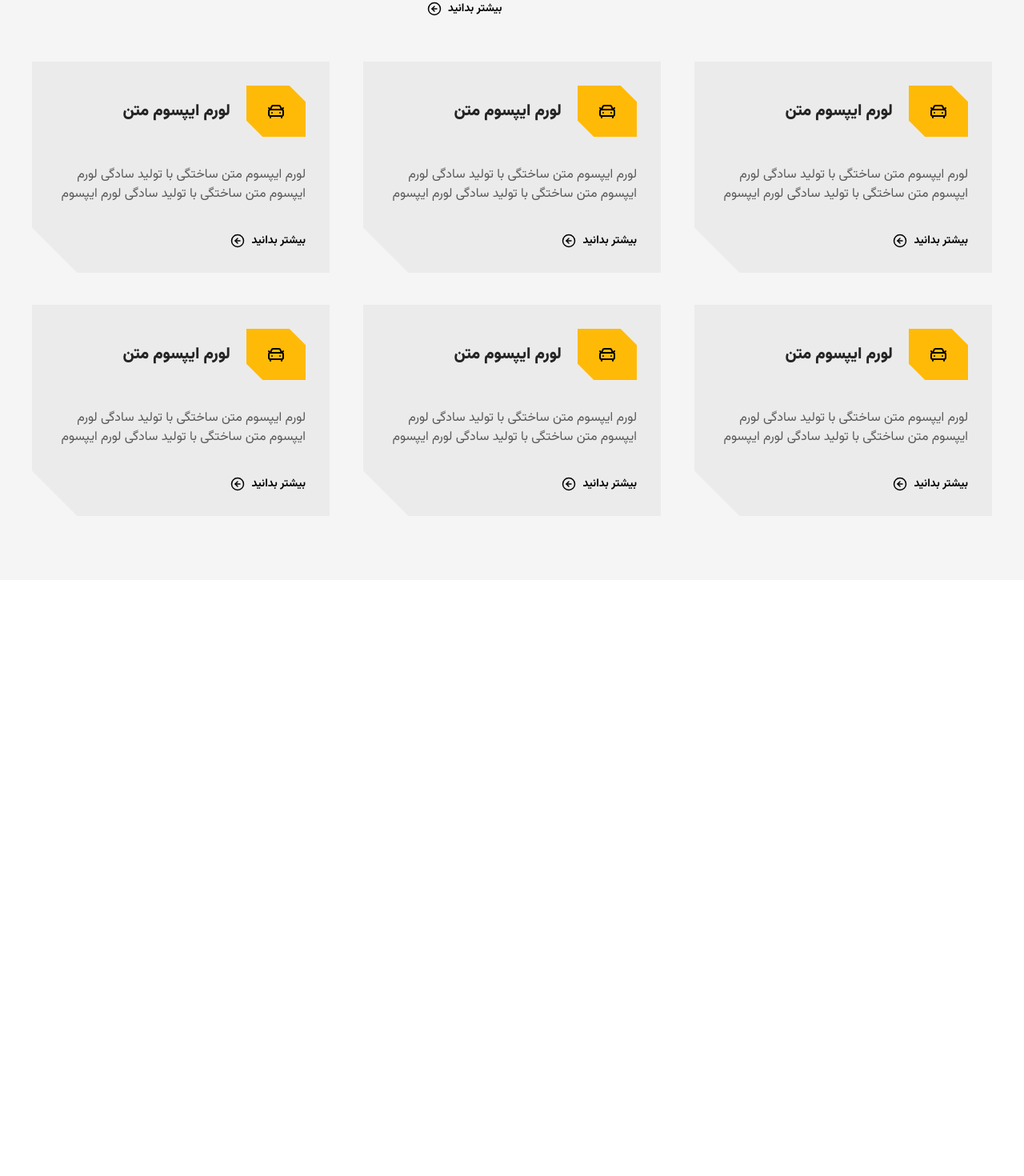
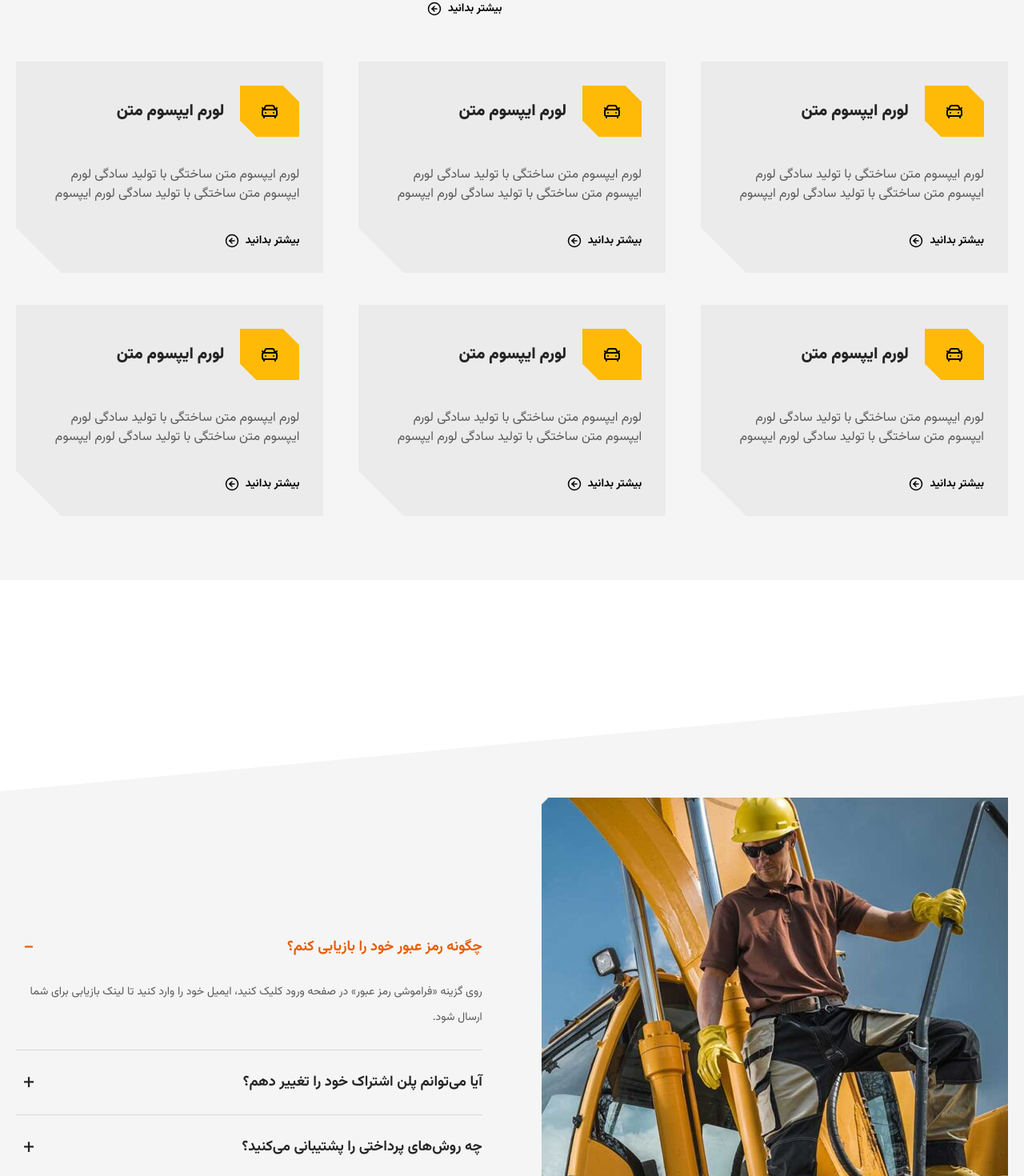
Before and after one commit to parsa-farshah/TitanYadak, a Next.js app: page / in a window 1280 px wide. Shown: the part 4500-5970 px from the top of the page at 80% size. Before the commit the page ends 5225 px from the top, so only its background shows below. Built offline with nearby package versions, Linux system fonts and the light colour scheme.

Commit message:
add accordion and image

```diff
--- /dev/null
+++ b/app/components/AccordionAndImg.tsx
@@ -0,0 +1,44 @@
+import React from "react";
+import { AccordionHome } from "./AccordionHome";
+import Image from "next/image";
+
+function AccordionAndImg() {
+  return (
+    <div className="w-full h-fit flex flex-col gap-y-10 items-center  bg-[#F5F5F5] relative pb-20 mt-20 md:mt-36 px-5 lg:flex-row lg:justify-between">
+      {/* bg */}
+      <div className="absolute top-0 right-0 z-10 w-full  scale-y-[-1]">
+        <svg
+          xmlns="http://www.w3.org/2000/svg"
+          viewBox="0 0 1000 100"
+          preserveAspectRatio="none"
+          className="w-full h-full bg-white"
+        >
+          <path fill="#F5F5F5" d="M0,6V0h1000v100L0,6z" />
+        </svg>
+      </div>
+      {/* ------------------ image -------------------------- */}
+      <div className="relative bg-primary p-5 h-screen overflow-hidden w-full  mt-20 lg:w-[47%]">
+        {/* decorative shapes */}
+        <div className="absolute inset-0 overflow-hidden">
+          <div className="overflow-hidden before:content-[] before:w-10 before:h-10 md:before:w-20 md:before:h-20 md:before:-top-10 md:before:-left-10 before:bg-[#f5f5f5] before:absolute before:z-30 before:-left-5 before:-top-5 before:rotate-45 duration-500 cursor-pointer flex flex-col after:content-[] after:w-10 after:h-10 md:after:w-20 md:after:h-20 md:after:-bottom-10 md:after:-right-10 after:bg-[#f5f5f5] after:absolute after:-right-5 after:-bottom-5 after:rotate-45">
+            {/* image */}
+            <div className="absolute inset-0 h-screen w-full">
+              <Image
+                src="/images/about.jpg"
+                alt="about"
+                fill
+                className="object-cover"
+              />
+            </div>
+          </div>
+        </div>
+      </div>
+      {/* accordion */}
+      <div className="h-fit lg:w-[47%]">
+        <AccordionHome />
+      </div>
+    </div>
+  );
+}
+
+export default AccordionAndImg;
--- /dev/null
+++ b/app/components/AccordionHome.tsx
@@ -0,0 +1,102 @@
+"use client";
+
+import {
+  Accordion,
+  AccordionContent,
+  AccordionItem,
+  AccordionTrigger,
+} from "@/components/ui/accordion";
+
+const items = [
+  {
+    value: "item-1",
+    question: "چگونه رمز عبور خود را بازیابی کنم؟",
+    answer:
+      "روی گزینه «فراموشی رمز عبور» در صفحه ورود کلیک کنید، ایمیل خود را وارد کنید تا لینک بازیابی برای شما ارسال شود.",
+  },
+  {
+    value: "item-2",
+    question: "آیا می‌توانم پلن اشتراک خود را تغییر دهم؟",
+    answer:
+      "بله، در هر زمان می‌توانید از بخش تنظیمات حساب کاربری، پلن خود را ارتقا یا کاهش دهید.",
+  },
+  {
+    value: "item-3",
+    question: "چه روش‌های پرداختی را پشتیبانی می‌کنید؟",
+    answer:
+      "ما از کارت‌های بانکی، پرداخت آنلاین و سایر روش‌های پرداخت امن پشتیبانی می‌کنیم.",
+  },
+];
+
+export function AccordionHome() {
+  return (
+    <Accordion
+      type="single"
+      defaultValue="item-1"
+      collapsible={false}
+      dir="rtl"
+      className="w-full"
+    >
+      {items.map((item) => (
+        <AccordionItem
+          key={item.value}
+          value={item.value}
+          className="w-full border-b border-[#d9d9d9]"
+        >
+          <AccordionTrigger
+            className="
+              w-full
+              flex-row-reverse
+              py-6
+              hover:no-underline
+              [&>svg]:hidden
+              group
+            "
+          >
+            <span
+              className="
+                w-8 h-8
+                shrink-0
+                flex items-center justify-center
+                text-3xl
+                leading-none
+                text-[#252525]
+                transition-colors
+                group-data-[state=open]:text-[#e85d04]
+              "
+            >
+              <span className="group-data-[state=open]:hidden">+</span>
+
+              <span className="hidden group-data-[state=open]:block">−</span>
+            </span>
+
+            <span
+              className="
+                flex-1
+                text-right
+                text-lg
+                font-bold
+                text-[#252525]
+                transition-colors
+                group-data-[state=open]:text-[#e85d04]
+              "
+            >
+              {item.question}
+            </span>
+          </AccordionTrigger>
+
+          <AccordionContent
+            className="
+              pb-6
+              text-right
+              leading-8
+              text-[#5a5a5a]
+            "
+          >
+            {item.answer}
+          </AccordionContent>
+        </AccordionItem>
+      ))}
+    </Accordion>
+  );
+}
--- a/app/components/OurService.tsx
+++ b/app/components/OurService.tsx
@@ -45,7 +45,7 @@ function OurService() {
           </div>
         </div>
         {/* cards */}
-        <section className="w-full flex flex-wrap justify-between gap-y-10 px-5">
+        <section className="w-full flex flex-wrap justify-between gap-y-10">
           {/* card 1 */}
           <div className="p-[30px] bg-[#ebebeb]  relative w-full h-fit overflow-hidden before:content-[] before:w-10 before:h-10 md:before:w-20 md:before:h-20 md:before:-bottom-10 md:before:-left-10 before:bg-[#F5F5F5] before:absolute before:-left-5 before:-bottom-5 before:-rotate-45  flex flex-col gap-y-5 md:w-[48%] lg:w-[31%] duration-500">
             {/* text */}
@@ -57,7 +57,115 @@ function OurService() {
                   className="
                       relative w-[74px] h-fit bg-primary p-5 overflow-hidden
                       flex justify-center items-center
-                      hover:-translate-y-4 duration-500
+                       duration-500
+                      before:content-['']
+                      before:w-10 before:h-10
+                      md:before:w-10 md:before:h-10
+                      before:bg-[#EBEBEB]
+                      before:absolute
+                      before:-left-6 before:-bottom-6
+                      before:-rotate-45
+
+                      after:content-['']
+                      after:w-10 after:h-10
+                      md:after:w-10 md:after:h-10
+                      after:bg-[#EBEBEB]
+                      after:absolute
+                      after:-right-6 after:-top-6
+                      after:-rotate-45
+                    "
+                >
+                  <CarFrontIcon />
+                </div>
+                {/* price */}
+                <h3 className="text-[#252525] text-xl font-black">
+                  لورم ایپسوم متن
+                </h3>
+              </div>
+              {/* text */}
+              <p className="text-[#5a5a5a]">
+                لورم ایپسوم متن ساختگی با تولید سادگی لورم ایپسوم متن ساختگی با
+                تولید سادگی لورم ایپسوم
+              </p>
+              {/* button */}
+              <section className="flex items-center gap-2 group">
+                <span className="text-black text-sm font-bold cursor-pointer group-hover:text-secondary duration-500">
+                  بیشتر بدانید
+                </span>
+                <ArrowLeftCircleIcon
+                  className="text-black group-hover:text-secondary duration-500"
+                  width={18}
+                  height={18}
+                />
+              </section>
+            </div>
+          </div>
+          {/* card 2 */}
+          <div className="p-[30px] bg-[#ebebeb]  relative w-full h-fit overflow-hidden before:content-[] before:w-10 before:h-10 md:before:w-20 md:before:h-20 md:before:-bottom-10 md:before:-left-10 before:bg-[#F5F5F5] before:absolute before:-left-5 before:-bottom-5 before:-rotate-45  flex flex-col gap-y-5 md:w-[48%] lg:w-[31%] duration-500">
+            {/* text */}
+            <div className="flex flex-col gap-y-9">
+              {/* star and price */}
+              <div className="flex gap-5 items-center">
+                {/* icons */}
+                <div
+                  className="
+                      relative w-[74px] h-fit bg-primary p-5 overflow-hidden
+                      flex justify-center items-center
+                       duration-500
+                      before:content-['']
+                      before:w-10 before:h-10
+                      md:before:w-10 md:before:h-10
+                      before:bg-[#EBEBEB]
+                      before:absolute
+                      before:-left-6 before:-bottom-6
+                      before:-rotate-45
+
+                      after:content-['']
+                      after:w-10 after:h-10
+                      md:after:w-10 md:after:h-10
+                      after:bg-[#EBEBEB]
+                      after:absolute
+                      after:-right-6 after:-top-6
+                      after:-rotate-45
+                    "
+                >
+                  <CarFrontIcon />
+                </div>
+                {/* price */}
+                <h3 className="text-[#252525] text-xl font-black">
+                  لورم ایپسوم متن
+                </h3>
+              </div>
+              {/* text */}
+              <p className="text-[#5a5a5a]">
+                لورم ایپسوم متن ساختگی با تولید سادگی لورم ایپسوم متن ساختگی با
+                تولید سادگی لورم ایپسوم
+              </p>
+              {/* button */}
+              <section className="flex items-center gap-2 group">
+                <span className="text-black text-sm font-bold cursor-pointer group-hover:text-secondary duration-500">
+                  بیشتر بدانید
+                </span>
+                <ArrowLeftCircleIcon
+                  className="text-black group-hover:text-secondary duration-500"
+                  width={18}
+                  height={18}
+                />
+              </section>
+            </div>
+          </div>
+          {/* card 3 */}
+          <div className="p-[30px] bg-[#ebebeb]  relative w-full h-fit overflow-hidden before:content-[] before:w-10 before:h-10 md:before:w-20 md:before:h-20 md:before:-bottom-10 md:before:-left-10 before:bg-[#F5F5F5] before:absolute before:-left-5 before:-bottom-5 before:-rotate-45  flex flex-col gap-y-5 md:w-[48%] lg:w-[31%] duration-500">
+            {/* text */}
+            <div className="flex flex-col gap-y-9">
+              {/* star and price */}
+              <div className="flex gap-5 items-center">
+                {/* icons */}
+                <div
+                  className="
+                      relative w-[74px] h-fit bg-primary p-5 overflow-hidden
+                      flex justify-center items-center
+                       duration-500
                       before:content-['']
                       before:w-10 before:h-10
                       md:before:w-10 md:before:h-10
@@ -100,7 +208,7 @@ function OurService() {
               </section>
             </div>
           </div>{" "}
-          {/* card 2 */}
+          {/* card 4 */}
           <div className="p-[30px] bg-[#ebebeb]  relative w-full h-fit overflow-hidden before:content-[] before:w-10 before:h-10 md:before:w-20 md:before:h-20 md:before:-bottom-10 md:before:-left-10 before:bg-[#F5F5F5] before:absolute before:-left-5 before:-bottom-5 before:-rotate-45  flex flex-col gap-y-5 md:w-[48%] lg:w-[31%] duration-500">
             {/* text */}
             <div className="flex flex-col gap-y-9">
@@ -111,7 +219,7 @@ function OurService() {
                   className="
                       relative w-[74px] h-fit bg-primary p-5 overflow-hidden
                       flex justify-center items-center
-                      hover:-translate-y-4 duration-500
+                       duration-500
                       before:content-['']
                       before:w-10 before:h-10
                       md:before:w-10 md:before:h-10
@@ -154,7 +262,7 @@ function OurService() {
               </section>
             </div>
           </div>{" "}
-          {/* card 3 */}
+          {/* card 5 */}
           <div className="p-[30px] bg-[#ebebeb]  relative w-full h-fit overflow-hidden before:content-[] before:w-10 before:h-10 md:before:w-20 md:before:h-20 md:before:-bottom-10 md:before:-left-10 before:bg-[#F5F5F5] before:absolute before:-left-5 before:-bottom-5 before:-rotate-45  flex flex-col gap-y-5 md:w-[48%] lg:w-[31%] duration-500">
             {/* text */}
             <div className="flex flex-col gap-y-9">
@@ -165,7 +273,7 @@ function OurService() {
                   className="
                       relative w-[74px] h-fit bg-primary p-5 overflow-hidden
                       flex justify-center items-center
-                      hover:-translate-y-4 duration-500
+                       duration-500
                       before:content-['']
                       before:w-10 before:h-10
                       md:before:w-10 md:before:h-10
@@ -207,115 +315,7 @@ function OurService() {
                 />
               </section>
             </div>
-          </div>
-          {/* card 4 */}
-          <div className="p-[30px] bg-[#ebebeb]  relative w-full h-fit overflow-hidden before:content-[] before:w-10 before:h-10 md:before:w-20 md:before:h-20 md:before:-bottom-10 md:before:-left-10 before:bg-[#F5F5F5] before:absolute before:-left-5 before:-bottom-5 before:-rotate-45  flex flex-col gap-y-5 md:w-[48%] lg:w-[31%] duration-500">
-            {/* text */}
-            <div className="flex flex-col gap-y-9">
-              {/* star and price */}
-              <div className="flex gap-5 items-center">
-                {/* icons */}
-                <div
-                  className="
-                      relative w-[74px] h-fit bg-primary p-5 overflow-hidden
-                      flex justify-center items-center
-                      hover:-translate-y-4 duration-500
-                      before:content-['']
-                      before:w-10 before:h-10
-                      md:before:w-10 md:before:h-10
-                      before:bg-[#EBEBEB]
-                      before:absolute
-                      before:-left-6 before:-bottom-6
-                      before:-rotate-45
-
-                      after:content-['']
-                      after:w-10 after:h-10
-                      md:after:w-10 md:after:h-10
-                      after:bg-[#EBEBEB]
-                      after:absolute
-                      after:-right-6 after:-top-6
-                      after:-rotate-45
-                    "
-                >
-                  <CarFrontIcon />
-                </div>
-                {/* price */}
-                <h3 className="text-[#252525] text-xl font-black">
-                  لورم ایپسوم متن
-                </h3>
-              </div>
-              {/* text */}
-              <p className="text-[#5a5a5a]">
-                لورم ایپسوم متن ساختگی با تولید سادگی لورم ایپسوم متن ساختگی با
-                تولید سادگی لورم ایپسوم
-              </p>
-              {/* button */}
-              <section className="flex items-center gap-2 group">
-                <span className="text-black text-sm font-bold cursor-pointer group-hover:text-secondary duration-500">
-                  بیشتر بدانید
-                </span>
-                <ArrowLeftCircleIcon
-                  className="text-black group-hover:text-secondary duration-500"
-                  width={18}
-                  height={18}
-                />
-              </section>
-            </div>
-          </div>
-          {/* card 5 */}
-          <div className="p-[30px] bg-[#ebebeb]  relative w-full h-fit overflow-hidden before:content-[] before:w-10 before:h-10 md:before:w-20 md:before:h-20 md:before:-bottom-10 md:before:-left-10 before:bg-[#F5F5F5] before:absolute before:-left-5 before:-bottom-5 before:-rotate-45  flex flex-col gap-y-5 md:w-[48%] lg:w-[31%] duration-500">
-            {/* text */}
-            <div className="flex flex-col gap-y-9">
-              {/* star and price */}
-              <div className="flex gap-5 items-center">
-                {/* icons */}
-                <div
-                  className="
-                      relative w-[74px] h-fit bg-primary p-5 overflow-hidden
-                      flex justify-center items-center
-                      hover:-translate-y-4 duration-500
-                      before:content-['']
-                      before:w-10 before:h-10
-                      md:before:w-10 md:before:h-10
-                      before:bg-[#EBEBEB]
-                      before:absolute
-                      before:-left-6 before:-bottom-6
-                      before:-rotate-45
-
-                      after:content-['']
-                      after:w-10 after:h-10
-                      md:after:w-10 md:after:h-10
-                      after:bg-[#EBEBEB]
-                      after:absolute
-                      after:-right-6 after:-top-6
-                      after:-rotate-45
-                    "
-                >
-                  <CarFrontIcon />
-                </div>
-                {/* price */}
-                <h3 className="text-[#252525] text-xl font-black">
-                  لورم ایپسوم متن
-                </h3>
-              </div>
-              {/* text */}
-              <p className="text-[#5a5a5a]">
-                لورم ایپسوم متن ساختگی با تولید سادگی لورم ایپسوم متن ساختگی با
-                تولید سادگی لورم ایپسوم
-              </p>
-              {/* button */}
-              <section className="flex items-center gap-2 group">
-                <span className="text-black text-sm font-bold cursor-pointer group-hover:text-secondary duration-500">
-                  بیشتر بدانید
-                </span>
-                <ArrowLeftCircleIcon
-                  className="text-black group-hover:text-secondary duration-500"
-                  width={18}
-                  height={18}
-                />
-              </section>
-            </div>
-          </div>
+          </div>{" "}
           {/* card 6 */}
           <div className="p-[30px] bg-[#ebebeb]  relative w-full h-fit overflow-hidden before:content-[] before:w-10 before:h-10 md:before:w-20 md:before:h-20 md:before:-bottom-10 md:before:-left-10 before:bg-[#F5F5F5] before:absolute before:-left-5 before:-bottom-5 before:-rotate-45  flex flex-col gap-y-5 md:w-[48%] lg:w-[31%] duration-500">
             {/* text */}
@@ -327,7 +327,7 @@ function OurService() {
                   className="
                       relative w-[74px] h-fit bg-primary p-5 overflow-hidden
                       flex justify-center items-center
-                      hover:-translate-y-4 duration-500
+                       duration-500
                       before:content-['']
                       before:w-10 before:h-10
                       md:before:w-10 md:before:h-10
--- a/app/page.tsx
+++ b/app/page.tsx
@@ -1,8 +1,9 @@
 import AboutUs from "./components/AboutUs";
-import ContactUs from "./components/OurService";
+import OurService from "./components/OurService";
 import Header from "./components/Header";
 import OurProducts from "./components/OurProducts";
 import WhyChooseUs from "./components/WhyChooseUs";
+import AccordionAndImg from "./components/AccordionAndImg";
 
 export default function Home() {
   return (
@@ -11,7 +12,8 @@ export default function Home() {
       <WhyChooseUs />
       <OurProducts />
       <AboutUs />
-      <ContactUs />
+      <OurService />
+      <AccordionAndImg />
     </div>
   );
 }
--- /dev/null
+++ b/components/ui/accordion.tsx
@@ -0,0 +1,54 @@
+"use client";
+
+import * as React from "react";
+import * as AccordionPrimitive from "@radix-ui/react-accordion";
+
+import { cn } from "@/lib/utils";
+
+const Accordion = AccordionPrimitive.Root;
+
+const AccordionItem = React.forwardRef<
+  React.ElementRef<typeof AccordionPrimitive.Item>,
+  React.ComponentPropsWithoutRef<typeof AccordionPrimitive.Item>
+>(({ className, ...props }, ref) => (
+  <AccordionPrimitive.Item ref={ref} className={cn(className)} {...props} />
+));
+AccordionItem.displayName = "AccordionItem";
+
+const AccordionTrigger = React.forwardRef<
+  React.ElementRef<typeof AccordionPrimitive.Trigger>,
+  React.ComponentPropsWithoutRef<typeof AccordionPrimitive.Trigger>
+>(({ className, children, ...props }, ref) => (
+  <AccordionPrimitive.Header className="flex">
+    <AccordionPrimitive.Trigger
+      ref={ref}
+      className={cn(
+        "flex flex-1 items-center justify-between py-4 transition-all",
+        className,
+      )}
+      {...props}
+    >
+      {children}
+    </AccordionPrimitive.Trigger>
+  </AccordionPrimitive.Header>
+));
+AccordionTrigger.displayName = AccordionPrimitive.Trigger.displayName;
+
+const AccordionContent = React.forwardRef<
+  React.ElementRef<typeof AccordionPrimitive.Content>,
+  React.ComponentPropsWithoutRef<typeof AccordionPrimitive.Content>
+>(({ className, children, ...props }, ref) => (
+  <AccordionPrimitive.Content
+    ref={ref}
+    className={cn(
+      "overflow-hidden text-sm data-[state=closed]:animate-accordion-up data-[state=open]:animate-accordion-down",
+      className,
+    )}
+    {...props}
+  >
+    <div>{children}</div>
+  </AccordionPrimitive.Content>
+));
+AccordionContent.displayName = AccordionPrimitive.Content.displayName;
+
+export { Accordion, AccordionItem, AccordionTrigger, AccordionContent };
```
Also changed, not shown: public/images/about.jpg (added).
